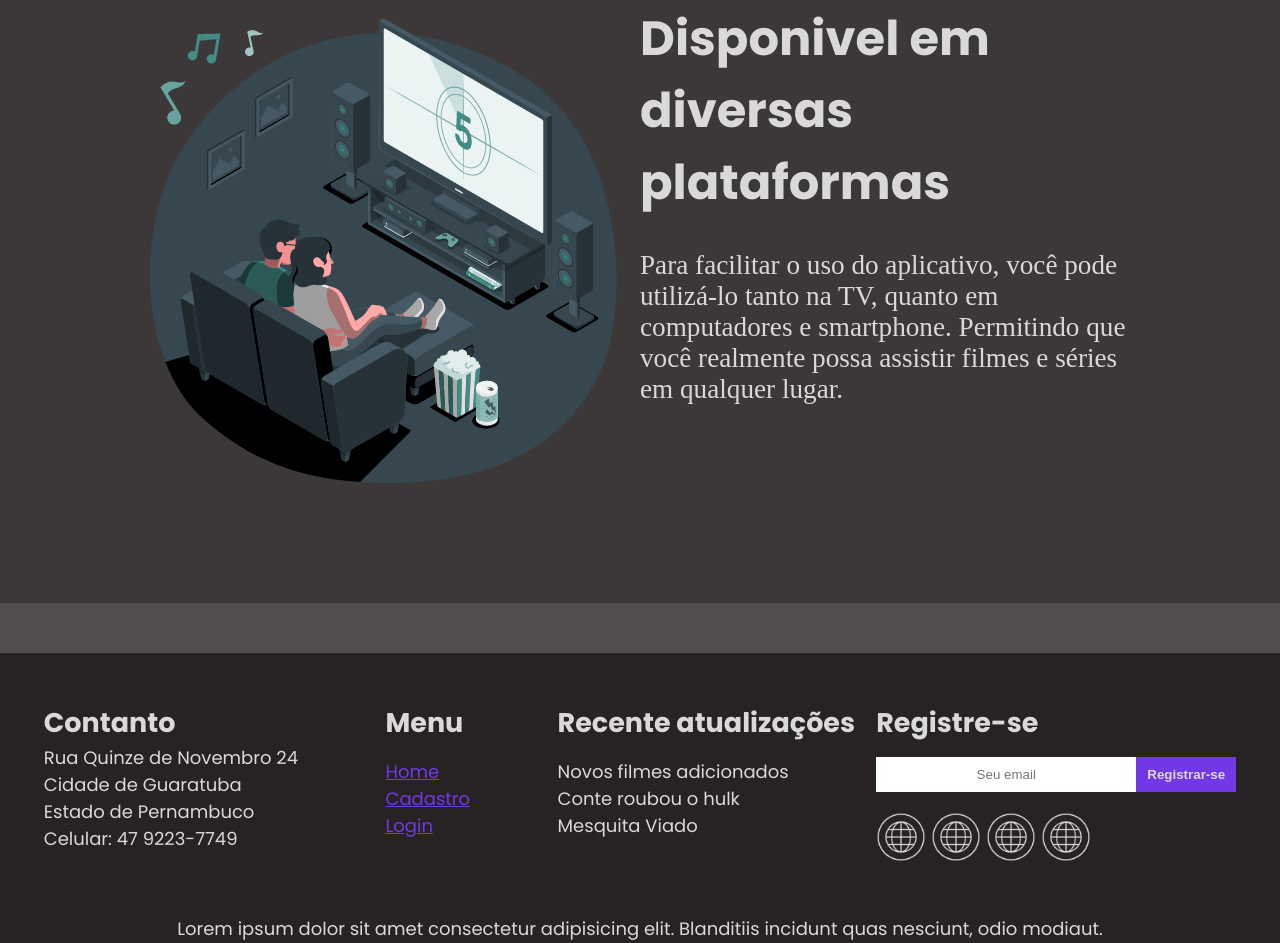
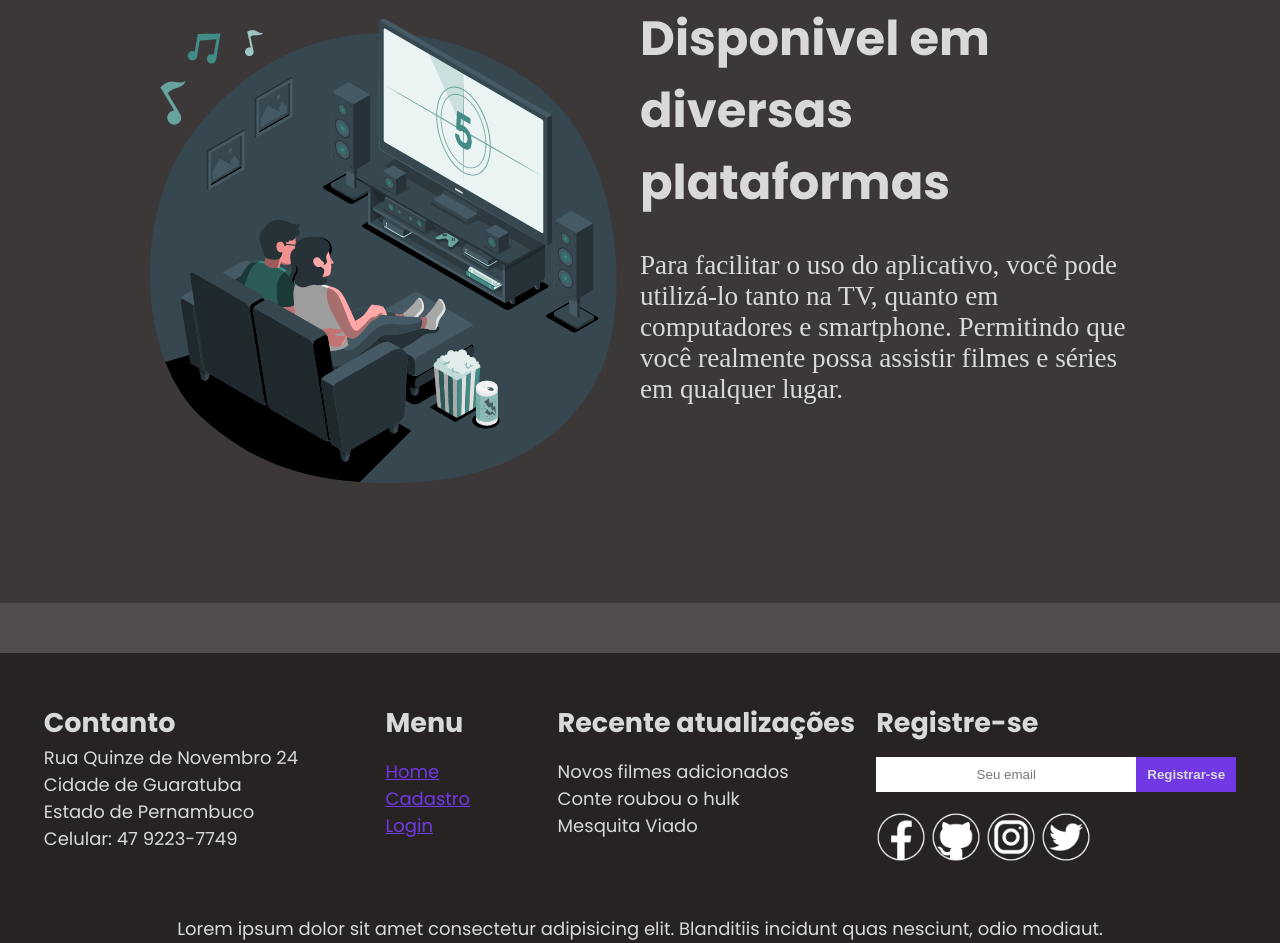
Before and after one commit to Mulannes/Projeto_streaming, a website: page html/index.html in a window 1280 px wide. Shown: the part 3322-4265 px from the top of the page. Drawn offline with Linux system fonts and the light colour scheme; a web font is replaced by a local one.

Commit message:
index updt

```diff
--- a/html/index.html
+++ b/html/index.html
@@ -112,10 +112,10 @@
                 <input type="submit" value="Registrar-se" id="inputSubmit">
             </form>
             <div class="logos">
-                <a href=""><img src="/assets/icons/world (1).png" alt="Logo"></a>
-                <a href=""><img src="/assets/icons/world (1).png" alt="Logo"></a>
-                <a href=""><img src="/assets/icons/world (1).png" alt="Logo"></a>
-                <a href=""><img src="/assets/icons/world (1).png" alt="Logo"></a>
+                <a href="https://www.facebook.com/people/Murillo-Lannes/pfbid02c1W14ynuzuB4HTKskr8hhwwLZNPyF9FXtHLugSpqf5z6kGZizDj3WwPMYErbPcsEl/"><img src="/assets/icons/iconfb.png" alt="Logo"></a>
+                <a href="https://github.com/Mulannes"><img src="/assets/icons/icongit.png" alt="Logo"></a>
+                <a href="https://www.instagram.com/kauasdn_/"><img src="/assets/icons/iconig.png" alt="Logo"></a>
+                <a href="https://twitter.com/Mulannes1"><img src="/assets/icons/icontwt.png" alt="Logo"></a>
             </div>
         </div>
         <div class="direitos">
```
